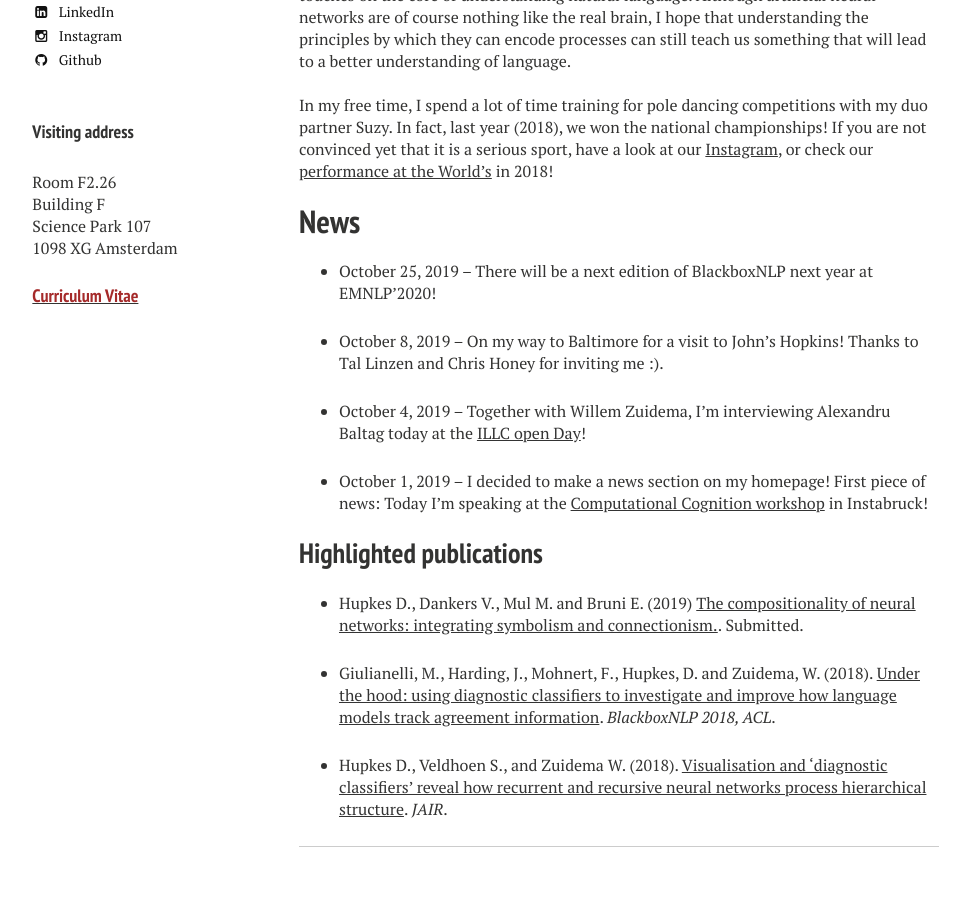
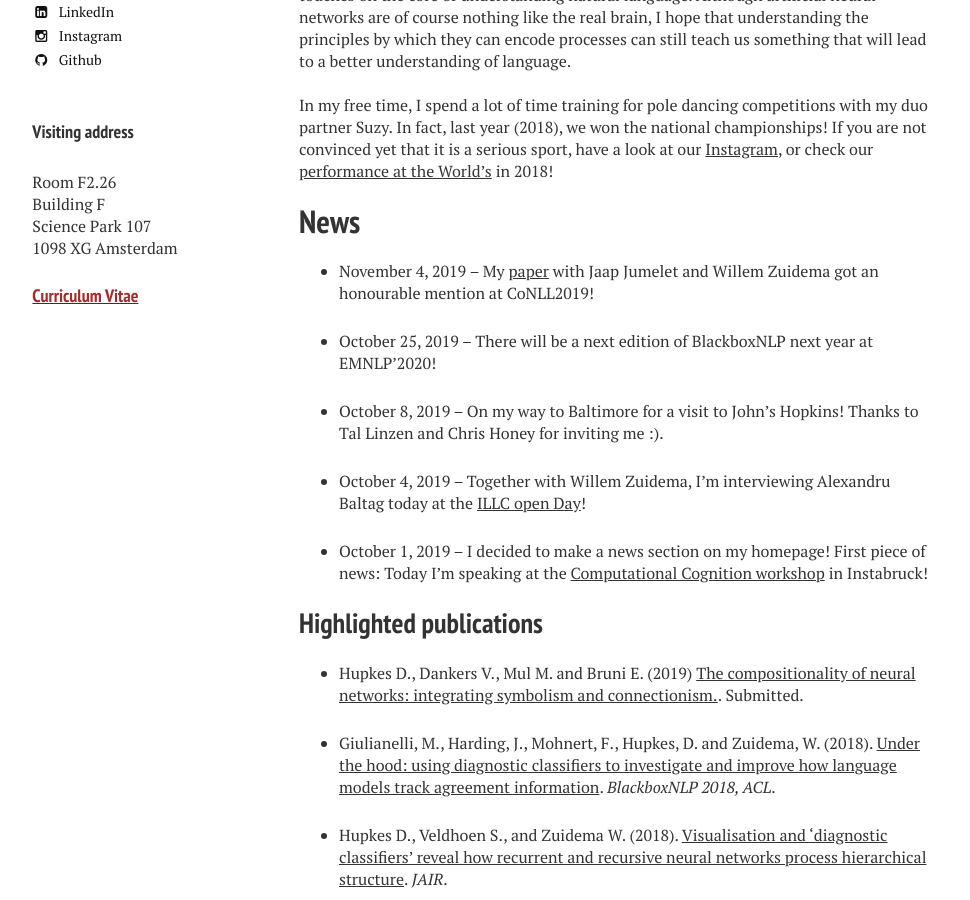
Before and after one commit to dieuwkehupkes/dieuwkehupkes.github.io, a Jekyll site: the page built from index.md, in a window 1280 px wide and 900 px high, scrolled down 778 px. Shown: the whole window, without its empty margins (21-991 px from the left). Built offline with Jekyll 4.4.1, drawn with Linux system fonts in a browser that asks for light colours; nearby versions of some CDN libraries.

Commit message:
Add honourable mention

```diff
--- a/index.md
+++ b/index.md
@@ -23,6 +23,8 @@ If you are not convinced yet that it is a serious sport, have a look at our <a h
 
 # News
 
+- November 4, 2019 -- My <a href="https://arxiv.org/pdf/1909.08975.pdf">paper</a> with Jaap Jumelet and Willem Zuidema got an honourable mention at CoNLL2019!
+
 - October 25, 2019 -- There will be a next edition of BlackboxNLP next year at EMNLP'2020!
 
 - October 8, 2019 -- On my way to Baltimore for a visit to John's Hopkins! Thanks to Tal Linzen and Chris Honey for inviting me :).
```
